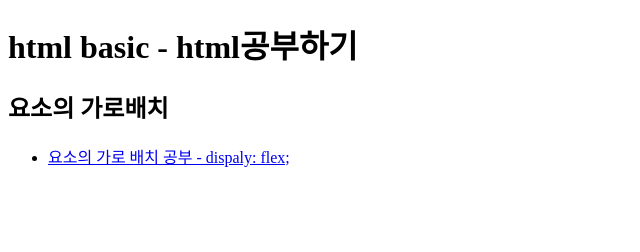
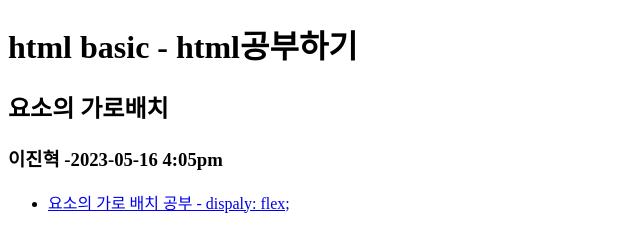
Before and after one commit to 1213212132/2023-05-16_practice, a plain HTML site: page index.html in a window 1280 px wide. Shown: the whole page, without its empty margins (0-640 px from the left). Drawn offline with Linux system fonts and the light colour scheme.

Commit message:
Add files via upload

```diff
--- a/index.html
+++ b/index.html
@@ -17,7 +17,11 @@
     <h2>
         요소의 가로배치
     </h2>
+    <h3>
 
+        이진혁 -2023-05-16 4:05pm
+
+    </h3>
     <ul>
         <li>
             <a href="./doc/01_display.html" target="_blank"> 요소의 가로 배치 공부 - dispaly: flex;</a>
```
Also changed, not shown: doc/01_display.html (+1 -0 lines).
